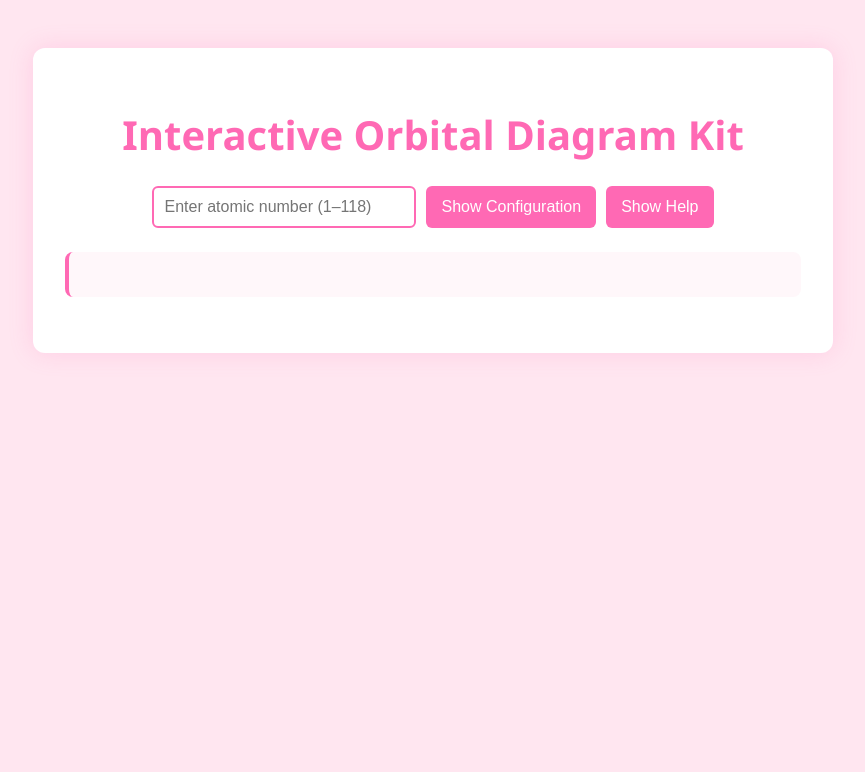
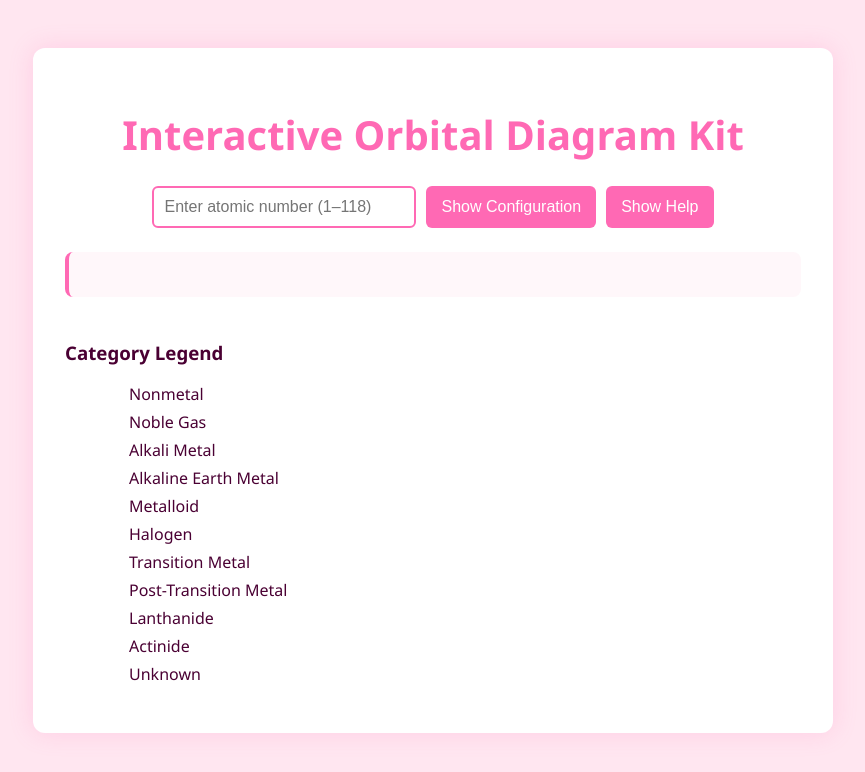
Before and after one commit to dyerfire9/orbitals-app, a React (Create React App) app: page / in a window 1280 px wide. Shown: the top 772 px of the page, without its empty margins (207-1072 px from the left). Built offline with nearby package versions, Linux system fonts and the light colour scheme; the HTML template or start-up script is replaced by a standard one.

Commit message:
Updated Data file and

```diff
--- a/src/App.jsx
+++ b/src/App.jsx
@@ -53,6 +53,20 @@ const [atomicNumber, setAtomicNumber] = useState('');
     setElementInfo(periodicTable[z] || { symbol: "?", name: "Unknown Element" });
   };
 
+  const categories = [
+    { name: 'Nonmetal', var: '--nonmetal' },
+    { name: 'Noble Gas', var: '--noblegas' },
+    { name: 'Alkali Metal', var: '--alkalimetal' },
+    { name: 'Alkaline Earth Metal', var: '--alkalineearthmetal' },
+    { name: 'Metalloid', var: '--metalloid' },
+    { name: 'Halogen', var: '--halogen' },
+    { name: 'Transition Metal', var: '--transitionmetal' },
+    { name: 'Post-Transition Metal', var: '--post-transitionmetal' },
+    { name: 'Lanthanide', var: '--lanthanide' },
+    { name: 'Actinide', var: '--actinide' },
+    { name: 'Unknown', var: '--unknown' }
+  ];
+
   return (
     <div className="container">
       <h1 className="title">Interactive Orbital Diagram Kit</h1>
@@ -70,6 +84,8 @@ const [atomicNumber, setAtomicNumber] = useState('');
         </button>
       </div>
 
+      <div className="main-content">
+        <div className="left-content">
           {showHelp && (
             <div className="help-box">
               <h2>Help: Orbital Diagram Rules</h2>
@@ -82,9 +98,15 @@ const [atomicNumber, setAtomicNumber] = useState('');
           )}
 
           {elementInfo && (
-        <div className="element-info">
+            <div
+              className="element-info"
+              style={{ borderLeft: `6px solid var(${elementInfo.category ? '--' + elementInfo.category.toLowerCase().replace(/\s+/g, '') : '--default'})` }}
+            >
               <h2>{elementInfo.name} ({elementInfo.symbol})</h2>
-          <p>Atomic Number: {atomicNumber}</p>
+              <p><strong>Atomic Number:</strong> {atomicNumber}</p>
+              <p><strong>Group:</strong> {elementInfo.group}</p>
+              <p><strong>Period:</strong> {elementInfo.period}</p>
+              <p><strong>Category:</strong> {elementInfo.category}</p>
             </div>
           )}
 
@@ -106,5 +128,19 @@ const [atomicNumber, setAtomicNumber] = useState('');
             ))}
           </div>
         </div>
+
+        <div className="legend-tab">
+          <h3>Category Legend</h3>
+          <ul>
+            {categories.map((cat, i) => (
+              <li key={i} style={{ display: 'flex', alignItems: 'center', marginBottom: '6px' }}>
+                <span style={{ backgroundColor: `var(${cat.var})`, width: '16px', height: '16px', marginRight: '8px', display: 'inline-block', borderRadius: '3px' }}></span>
+                {cat.name}
+              </li>
+            ))}
+          </ul>
+        </div>
+      </div>
+    </div>
   );
 }
```
Lines whose indentation alone changed are shown as unchanged.
